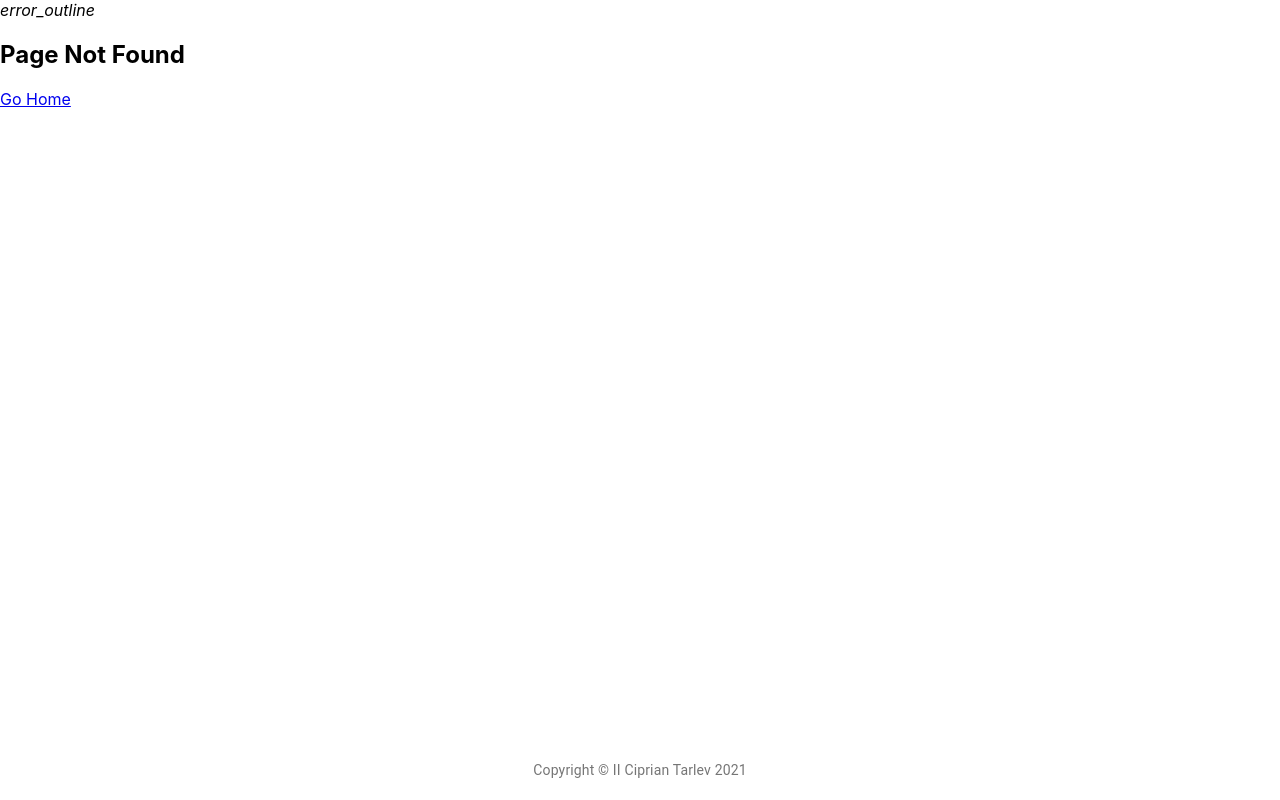
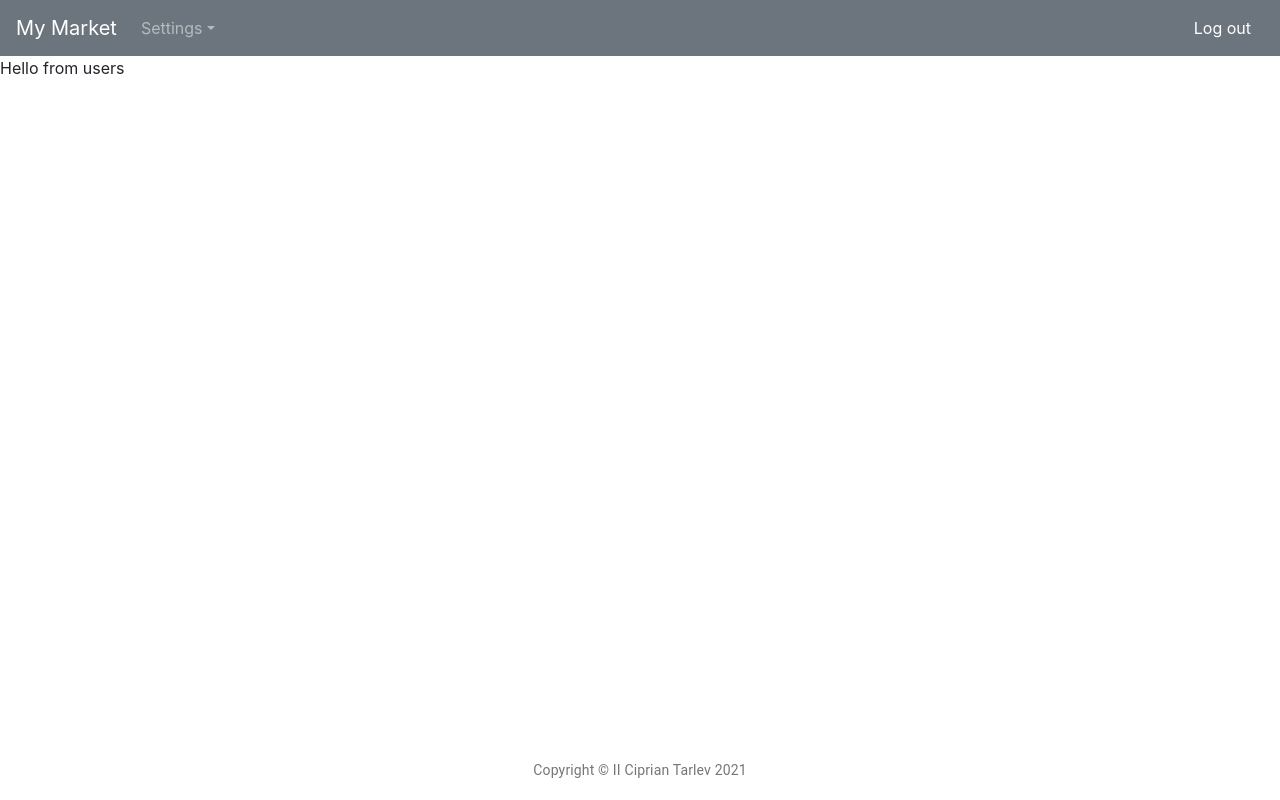
Before and after one commit to cipriantarlev/market-management-ui, a React (Create React App) app: page /users in a window 1280 px wide. Before the commit this address had no page. Built offline with nearby package versions, Linux system fonts and the light colour scheme; sample sign-in values are in the browser's storage.

Commit message:
MM-16: Create Navigation bar component

```diff
--- a/package.json
+++ b/package.json
@@ -8,7 +8,9 @@
     "@testing-library/jest-dom": "^5.14.1",
     "@testing-library/react": "^11.2.7",
     "@testing-library/user-event": "^12.8.3",
+    "bootstrap": "^4.6.0",
     "react": "^17.0.2",
+    "react-bootstrap": "^1.6.1",
     "react-dom": "^17.0.2",
     "react-redux": "^7.2.4",
     "react-router-dom": "^5.2.0",
--- a/src/containers/App/App.js
+++ b/src/containers/App/App.js
@@ -10,8 +10,10 @@ import {
 
 import Login from '../Login/Login';
 import Home from '../Home/Home';
+import Users from '../Users/Users';
 import NotFound from "../NotFound/NotFound";
 import Copyright from '../../common/Copyright';
+import NavigationBar from '../NavBar/NavigationBar';
 
 const mapStateToProps = (state) => {
   return {
@@ -22,9 +24,13 @@ const mapStateToProps = (state) => {
 const App = ({ loggedIn }) => {
   return (
     <Router>
+      <NavigationBar />
       <Switch>
         <Route exact path="/" >
           {loggedIn ? <Home /> : <Redirect to="/login" />}
+        </Route>
+        <Route exact path="/users" >
+          {loggedIn ? <Users /> : <Redirect to="/login" />}
         </Route>
         <Route path="/login">
           {!loggedIn ? <Login /> : <Redirect to="/" />}
--- a/src/containers/Home/Home.js
+++ b/src/containers/Home/Home.js
@@ -1,41 +1,13 @@
 import React from 'react';
-import { connect } from 'react-redux';
-import { handleLogout } from '../actions';
 
-import Button from '@material-ui/core/Button';
 
-const mapStateToProps = (state) => {
-  return {
-    user: state.requestLogout.user
-  }
-}
 
-const mapDispatchToProps = (dispatch) => {
-  return {
-    onHandleLogout: () => dispatch(handleLogout())
-  }
-}
-
-const Home = (props) => {
-
-  const { onHandleLogout } = props;
-
-  const onLogout = () => {
-    onHandleLogout();
-    window.location.reload();
-  }
+const Home = () => {
   return (
     <div>
-      Home
-      <Button
-        variant="contained"
-        color="primary"
-        onClick={onLogout}
-      >
-        Log out
-      </Button>
+      <h3 className="pa3 baskerville">Welcome to market management app</h3>
     </div>
   )
 }
 
-export default connect(mapStateToProps, mapDispatchToProps)(Home);
+export default Home;
--- a/src/containers/Login/Login.js
+++ b/src/containers/Login/Login.js
@@ -9,6 +9,7 @@ import Typography from '@material-ui/core/Typography';
 import Container from '@material-ui/core/Container';
 
 import { useStyles } from './style';
+import './login.css';
 
 import { handleLogin } from '../actions';
 
--- /dev/null
+++ b/src/containers/Login/login.css
@@ -0,0 +1,3 @@
+.MuiInputBase-fullWidth {
+  height: 54px;
+}
--- /dev/null
+++ b/src/containers/NavBar/NavigationBar.js
@@ -0,0 +1,53 @@
+import React from 'react';
+import { connect } from 'react-redux';
+import { Link } from 'react-router-dom';
+
+import Navbar from 'react-bootstrap/Navbar'
+import Nav from 'react-bootstrap/Nav';
+import NavDropdown from 'react-bootstrap/NavDropdown';
+import Form from 'react-bootstrap/Form';
+import Button from 'react-bootstrap/Button';
+import './style.css';
+
+import { handleLogout } from '../actions';
+
+const mapStateToProps = (state) => {
+  return {
+    user: state.requestLogout.user
+  }
+}
+
+const mapDispatchToProps = (dispatch) => {
+  return {
+    onHandleLogout: () => dispatch(handleLogout())
+  }
+}
+
+const NavigationBar = (props) => {
+
+  const { onHandleLogout } = props;
+
+  const onLogout = () => {
+    onHandleLogout();
+    window.location.reload();
+  }
+
+  return (
+    <Navbar bg="secondary" variant="dark" expand="lg">
+      <Navbar.Brand><Link className="white hover-mid-gray no-underline" to="/">My Market</Link></Navbar.Brand>
+      <Navbar.Toggle aria-controls="basic-navbar-nav" />
+      <Navbar.Collapse id="basic-navbar-nav">
+        <Nav className="mr-auto">
+          <NavDropdown title="Settings" id="basic-nav-dropdown">
+            <NavDropdown.Item><Link className="black hover-dark-gray no-underline" to="/users">Users</Link></NavDropdown.Item>
+          </NavDropdown>
+        </Nav>
+        <Form inline>
+          <Button variant="secondary" onClick={onLogout}>Log out</Button>
+        </Form>
+      </Navbar.Collapse>
+    </Navbar>
+  );
+}
+
+export default connect(mapStateToProps, mapDispatchToProps)(NavigationBar);
--- /dev/null
+++ b/src/containers/NavBar/style.css
@@ -0,0 +1,7 @@
+.no-underline:hover {
+  text-decoration: none;
+}
+
+.no-underline {
+  text-decoration: none;
+}
--- a/src/containers/NotFound/NotFound.js
+++ b/src/containers/NotFound/NotFound.js
@@ -2,11 +2,16 @@ import React from 'react';
 import { Link } from 'react-router-dom';
 
 const NotFound = () => (
-  <div>
-    <i>error_outline</i>
-    <h2>Page Not Found</h2>
-    <Link to="/">Go Home</Link>
-  </div>
+  <section className="vh-100 bg-washed-blue baskerville">
+    <header className="tc ph5 lh-copy">
+      <h1 className="f1 f-headline-l code mb3 fw9 dib tracked-tight dark-blue">404</h1>
+      <h2 className="tc f1-l fw1">Sorry, we can't find the page you are looking for.</h2>
+    </header>
+    <p className="fw1 i tc mt4 mt5-l f4 f3-l">Are you looking for one of these?</p>
+    <ul className="list tc pl0 w-100 mt5">
+      <li className="dib"><Link className="f5 f4-ns link black db pv2 ph3 hover-dark-blue" to="/">Home</Link></li>
+    </ul>
+  </section>
 );
 
 export default NotFound;
--- /dev/null
+++ b/src/containers/Users/Users.js
@@ -0,0 +1,9 @@
+import React from 'react';
+
+const Users = () => {
+  return(
+    <div>Hello from users</div>
+  );
+}
+
+export default Users;
```
Also changed, not shown: src/index.js (+3 -4 lines), 1 other file (tests, documents, lock files or other folders).
